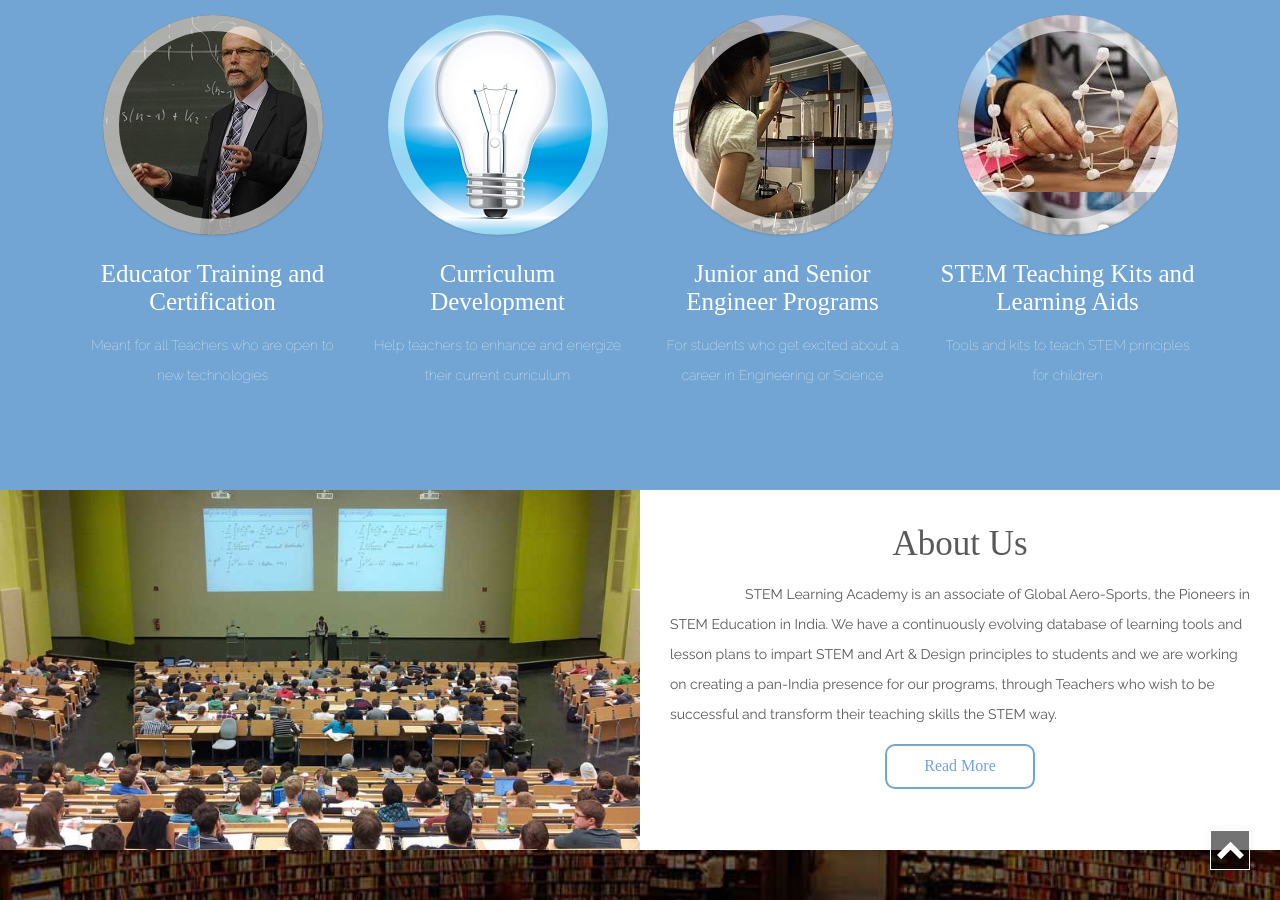
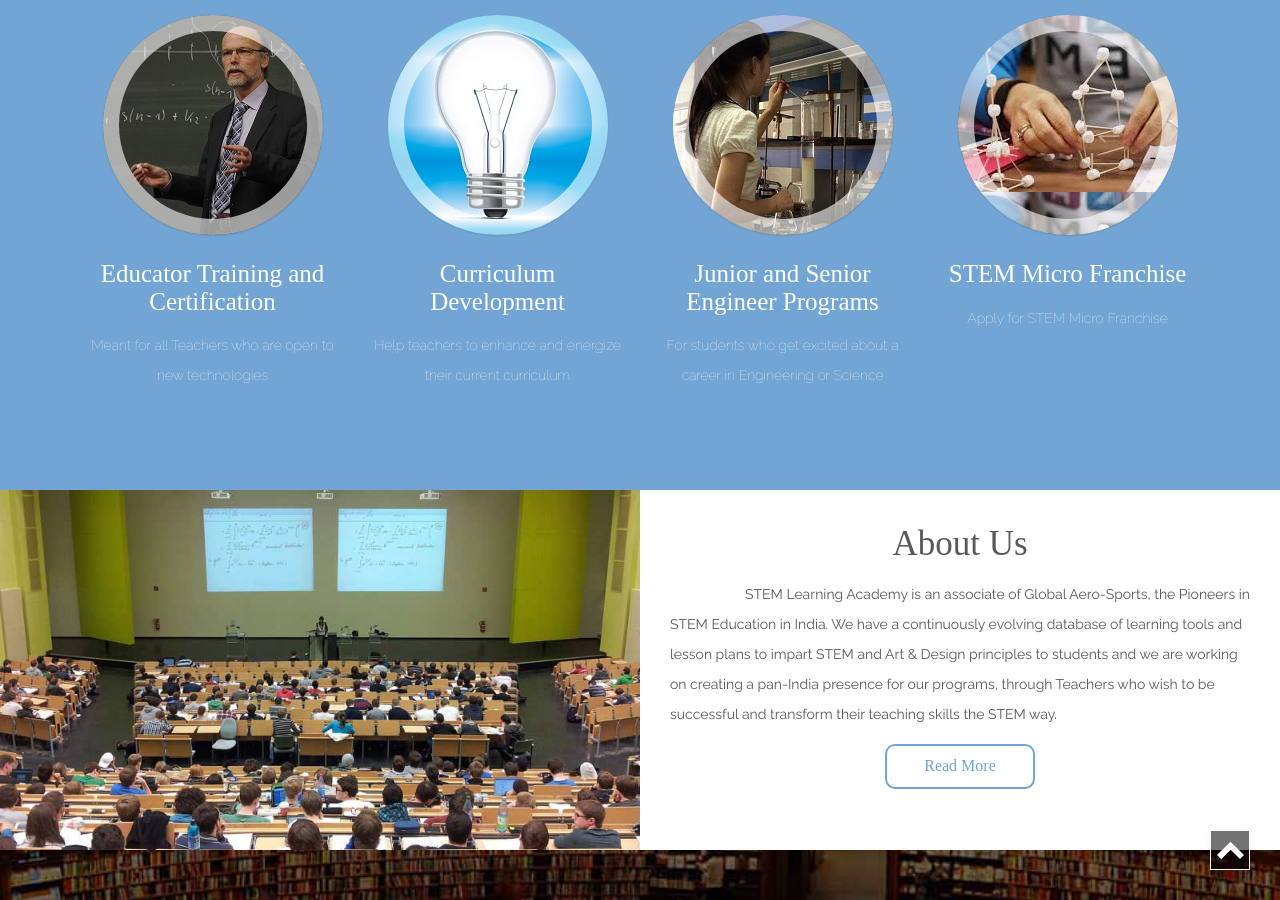
Before and after one commit to dhanyacm/stem, a Jekyll site: the page built from index.html, in a window 1280 px wide and 900 px high, scrolled down 874 px. Built offline with Jekyll 4.4.1, drawn with Linux system fonts in a browser that asks for light colours; a script that is not in the unit is left out.

Commit message:
Update index.html

```diff
--- a/index.html
+++ b/index.html
@@ -78,9 +78,8 @@
 						</div>
 					</div>
 				</div>
-				<h4 class="slideanim">STEM Teaching Kits and Learning Aids</h4>
-				<p class="serv-w3 slideanim">Tools and kits to teach STEM principles for
-children</p>
+				<h4 class="slideanim">STEM Micro Franchise</h4>
+				<p class="serv-w3 slideanim">Apply for STEM Micro Franchise</p>
 			</div>
 		</a>
 
```
